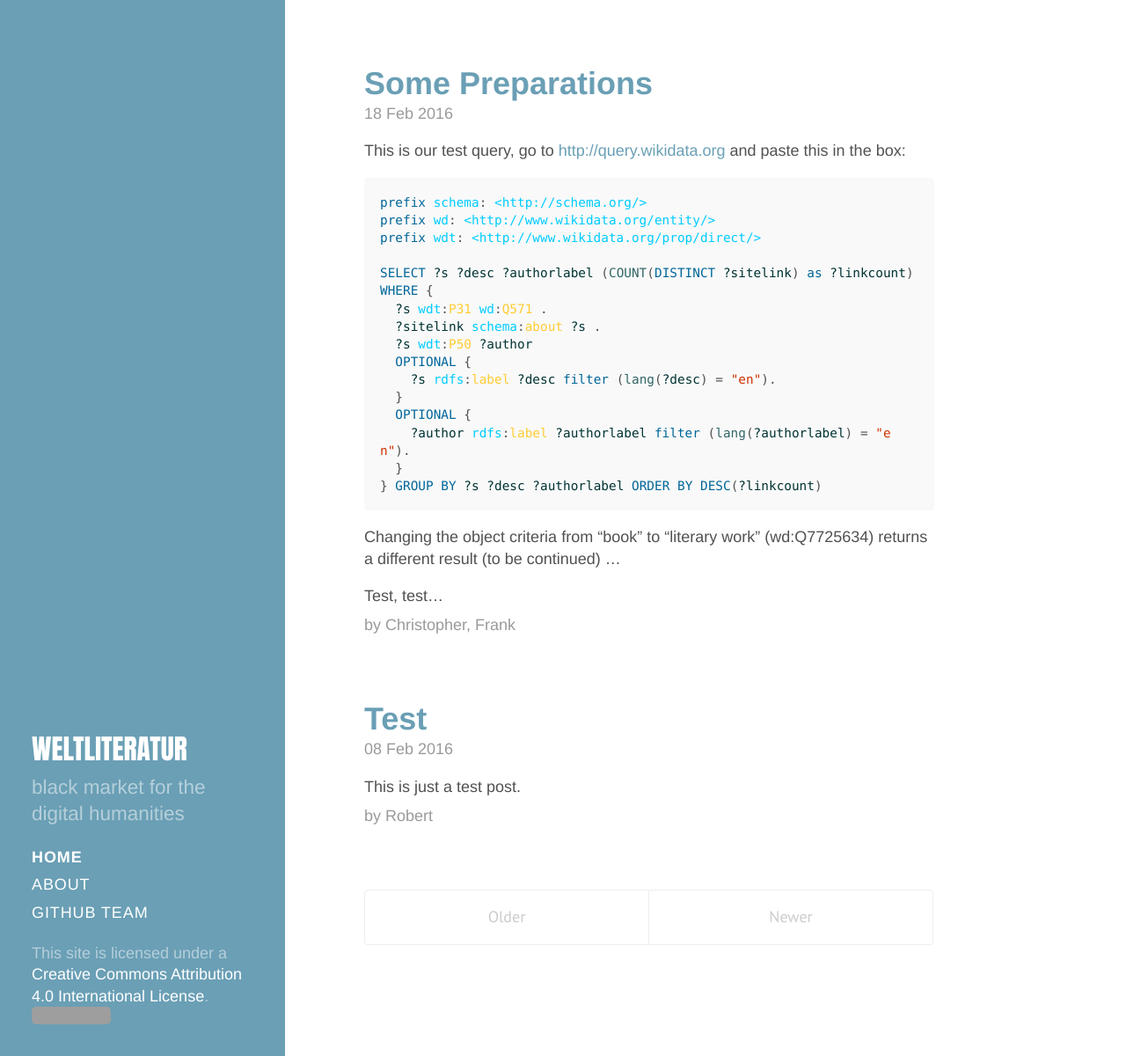
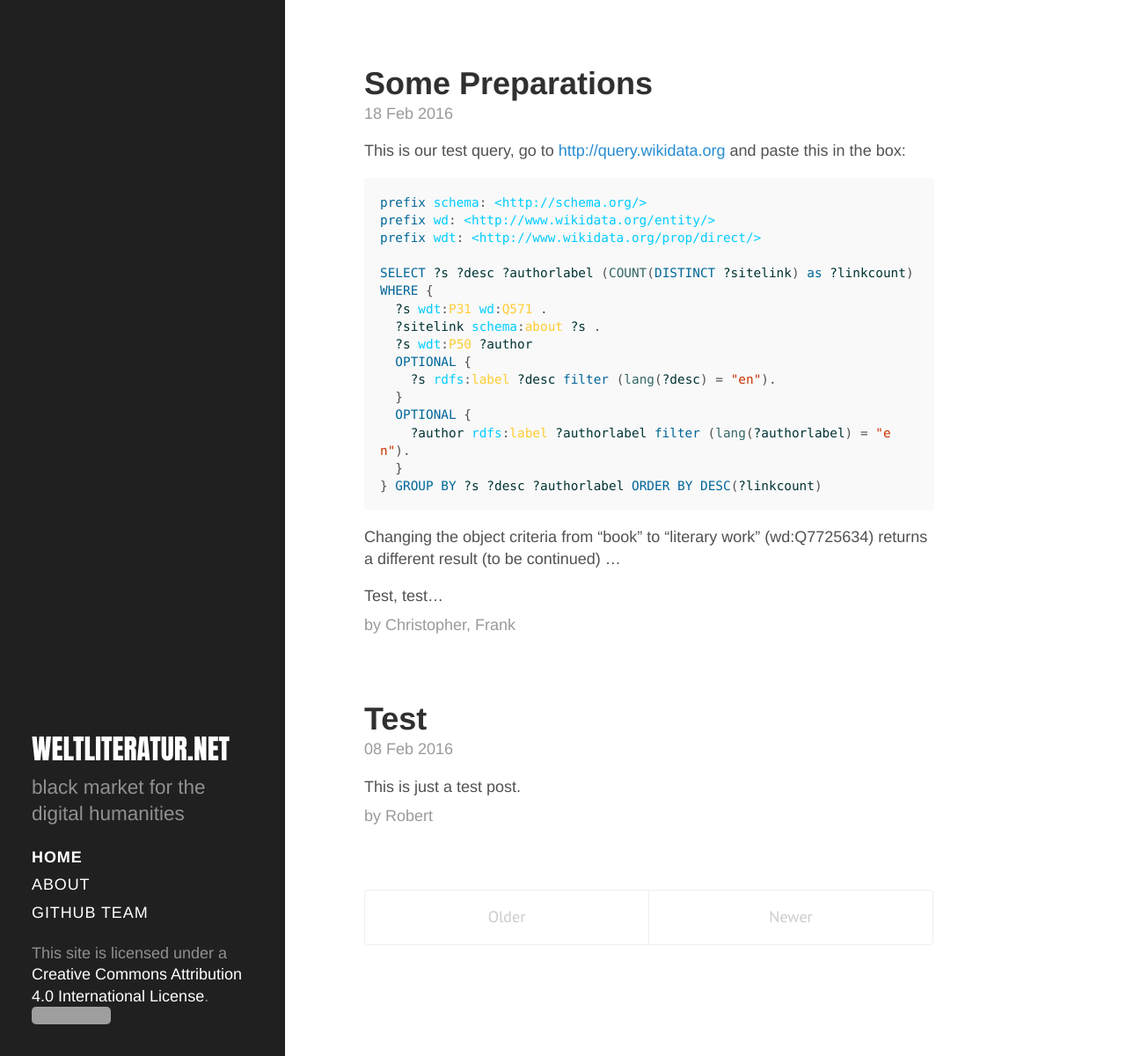
Before and after one commit to weltliteratur/blog, a Jekyll site: the page built from index.html, in a window 1280 px wide and 1200 px high. Shown: the whole window at 88% size. Built offline with Jekyll 4.4.1, drawn with Linux system fonts in a browser that asks for light colours; the list of posts is cut into pages by our own code; grey boxes are pictures that could not be loaded.

Commit message:
changed color to b&w

```diff
--- a/_config.yml
+++ b/_config.yml
@@ -7,7 +7,7 @@ gems:             [jekyll-paginate]
 permalink:        pretty
 
 # Setup
-title:            Weltliteratur
+title:            weltliteratur.net
 tagline:          'black market for the digital humanities'
 description:      'black market for the digital humanities'
 url:              http://blog.weltliteratur.net
--- a/_layouts/default.html
+++ b/_layouts/default.html
@@ -3,7 +3,7 @@
 
   {% include head.html %}
 
-  <body class="theme-base-0d">
+  <body class="theme-base-00">
 
     {% include sidebar.html %}
 
```
